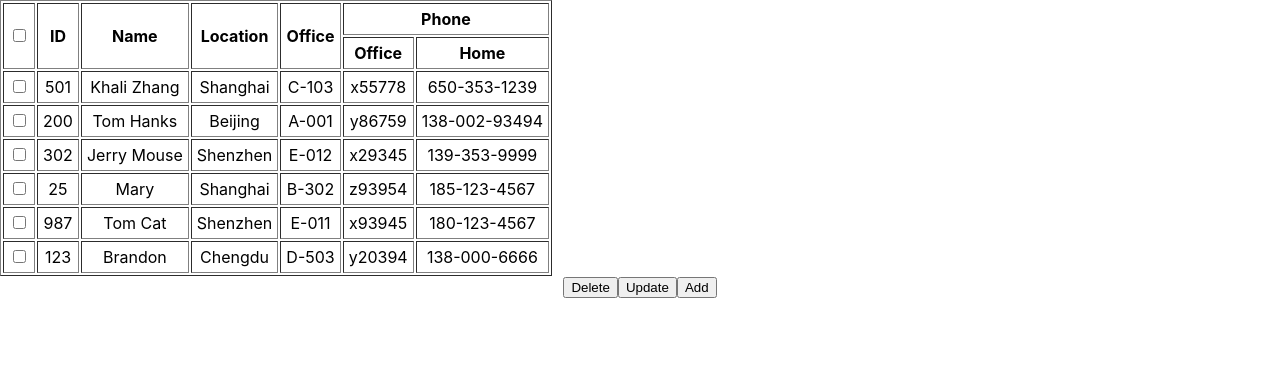
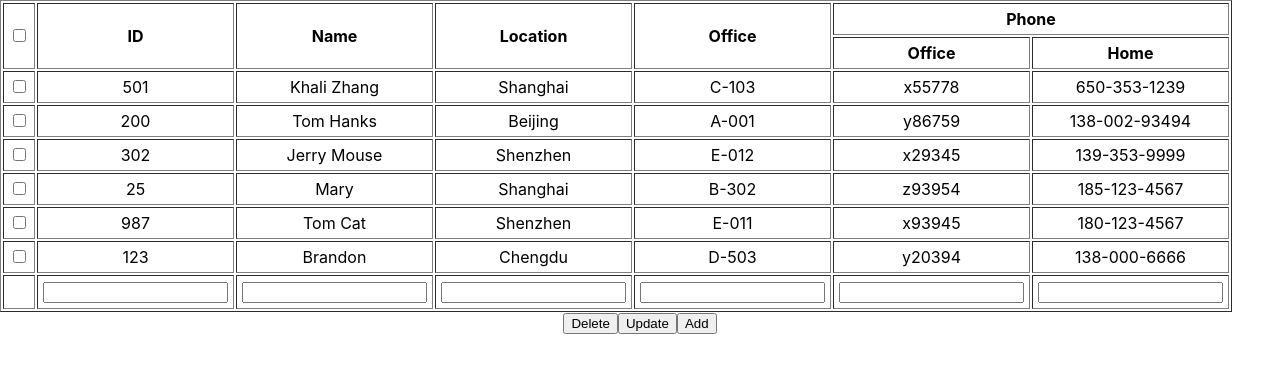
Before and after one commit to nchen/address-book, a React (Create React App) app: page / in a window 1280 px wide. Both pictures are taken after a click on the button "Add". Shown: the top 372 px of the page. Built offline with nearby package versions, Linux system fonts and the light colour scheme.

Commit message:
Added fields for adding scenario

```diff
--- a/src/AddressBook.js
+++ b/src/AddressBook.js
@@ -64,7 +64,9 @@ const AddressBook = () => {
                 <input
                   type="checkbox"
                   checked={addr.selected || false}
-                  onChange={() => dispatch({ type: "select", payload: addr.id })}
+                  onChange={() =>
+                    dispatch({ type: "select", payload: addr.id })
+                  }
                 />
               </td>
               <td>{addr.id}</td>
@@ -88,12 +90,35 @@ const AddressBook = () => {
               </td>
             </tr>
           ))}
+          {state.adding ? (
+            <tr>
+              <td></td>
+              <td>
+                <input />
+              </td>
+              <td>
+                <input />
+              </td>
+              <td>
+                <input />
+              </td>
+              <td>
+                <input />
+              </td>
+              <td>
+                <input />
+              </td>
+              <td>
+                <input />
+              </td>
+            </tr>
+          ) : null}
         </tbody>
       </table>
       <div>
         <button onClick={() => dispatch({ type: "delete" })}>Delete</button>
         <button>Update</button>
-        <button>Add</button>
+        <button onClick={() => dispatch({ type: "add" })}>Add</button>
       </div>
     </div>
   );
--- a/src/addressBookReducer.js
+++ b/src/addressBookReducer.js
@@ -5,6 +5,7 @@ const initialState = {
   editingRowId: -1,
   editedCellphones: {},
   deletedRowIds: [],
+  adding: false,
 };
 
 const addressBookReducer = function (state, action) {
@@ -46,6 +47,9 @@ const addressBookReducer = function (state, action) {
         }
       }
       return state;
+    case "add":
+      state.adding = true;
+      return state;
     case "sort":
       const column = action.payload;
       state.sortBy = column;
```
